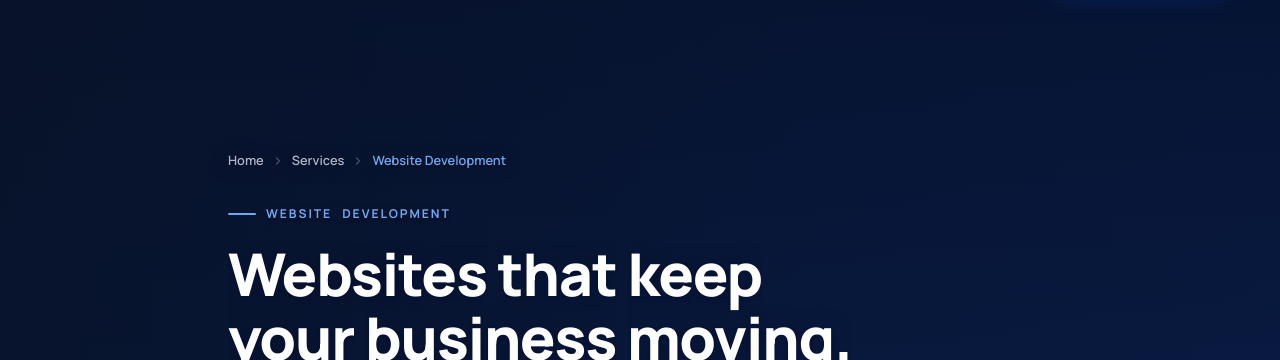
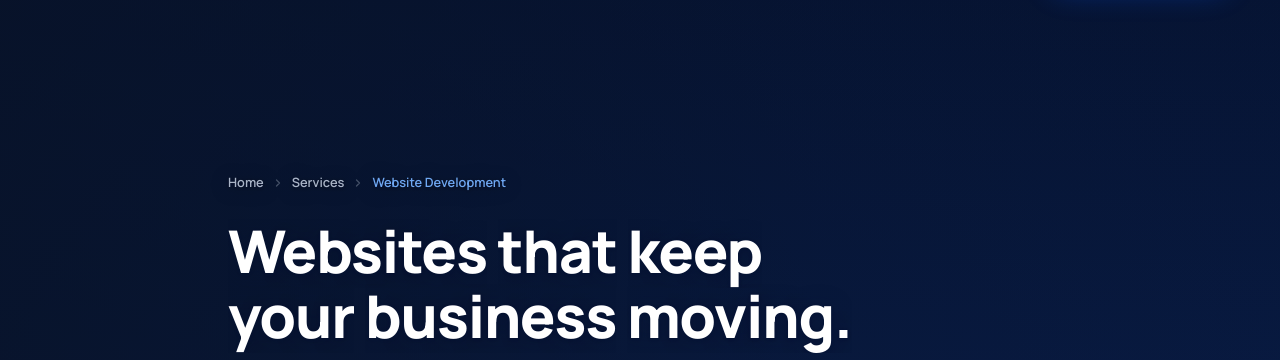
Before and after one commit to sales306/acxendv8.com, a plain HTML site: page website-development.html in a window 1280 px wide. Shown: the part 78-438 px from the top of the page. Drawn offline with nearby package versions, Linux system fonts and the light colour scheme.

Commit message:
Update website-development.html

```diff
--- a/website-development.html
+++ b/website-development.html
@@ -109,7 +109,6 @@
         <svg viewBox="0 0 16 16" fill="none" aria-hidden="true"><path d="M6 4l4 4-4 4" stroke="currentColor" stroke-width="1.6" stroke-linecap="round" stroke-linejoin="round"/></svg>
         <span aria-current="page">Website Development</span>
       </nav>
-      <span class="eyebrow eyebrow--light reveal split-text">Website Development</span>
       <h1 class="reveal split-text">Websites that keep your business moving.</h1>
       <p class="page-hero-desc reveal split-text">Build, manage, and maintain reliable websites — from launch through ongoing updates and QA.</p>
       <div class="page-hero-cta reveal">
```
